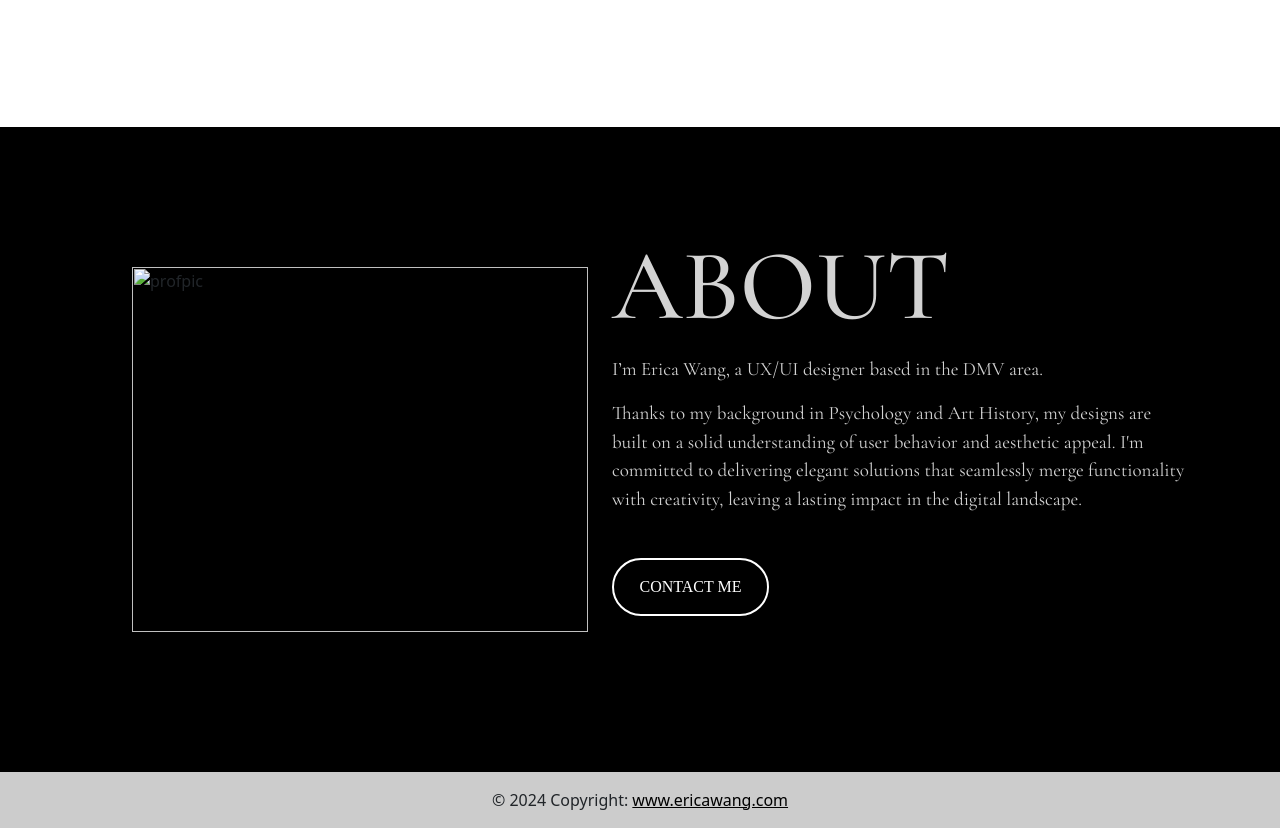
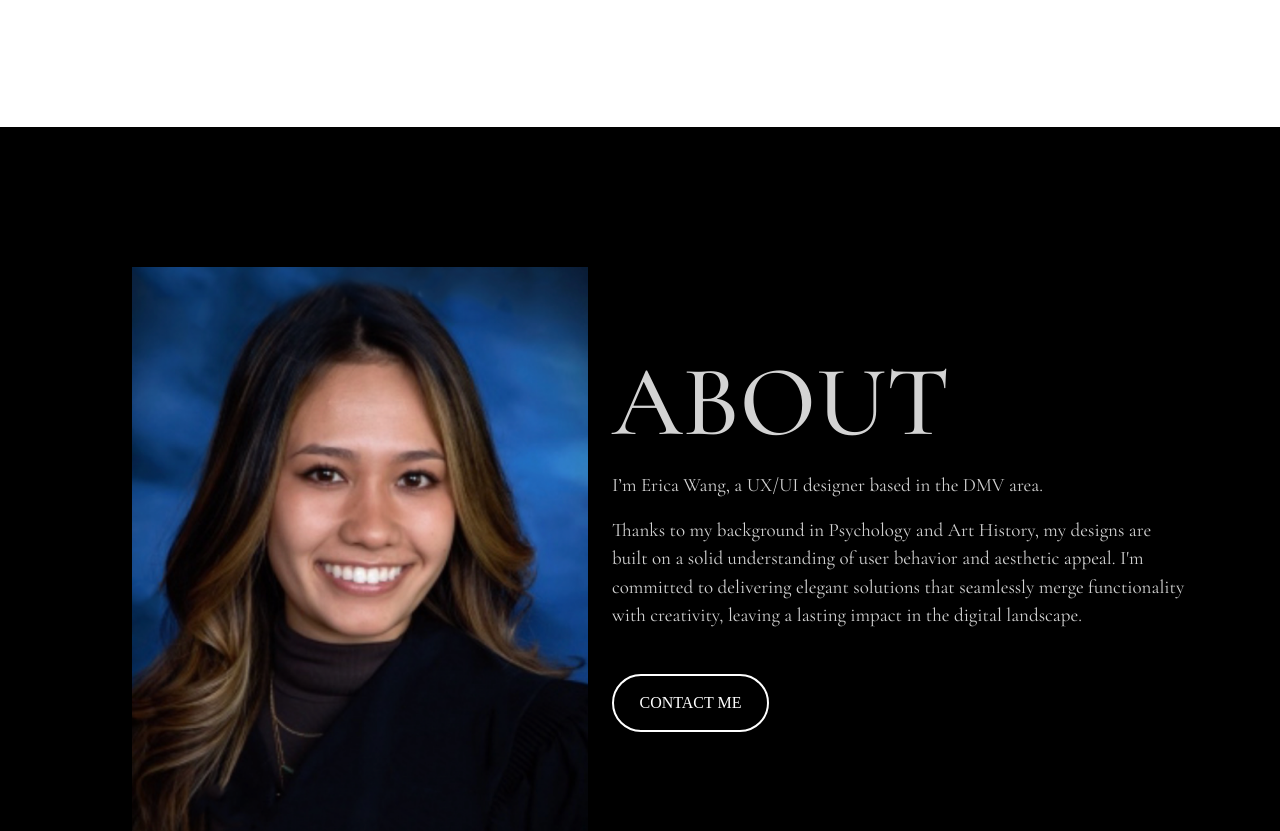
Before and after one commit to eawang23/portfolio, a plain HTML site: page index.html in a window 1280 px wide. Shown: the part 4144-4975 px from the top of the page. Drawn offline with nearby package versions, Linux system fonts and the light colour scheme; the site is published under a folder, as on GitHub Pages, so addresses that start at the root find nothing.

Commit message:
Update index.html

```diff
--- a/index.html
+++ b/index.html
@@ -231,7 +231,7 @@
 
             </div>
             <div class="col-4">
-                <img class="profileimg" src="/images/profpic.png" alt="profpic">
+                <img class="profileimg" src="images/profpic.png" alt="profpic">
             </div>
             <!-- <div class="col-1">
 
```
